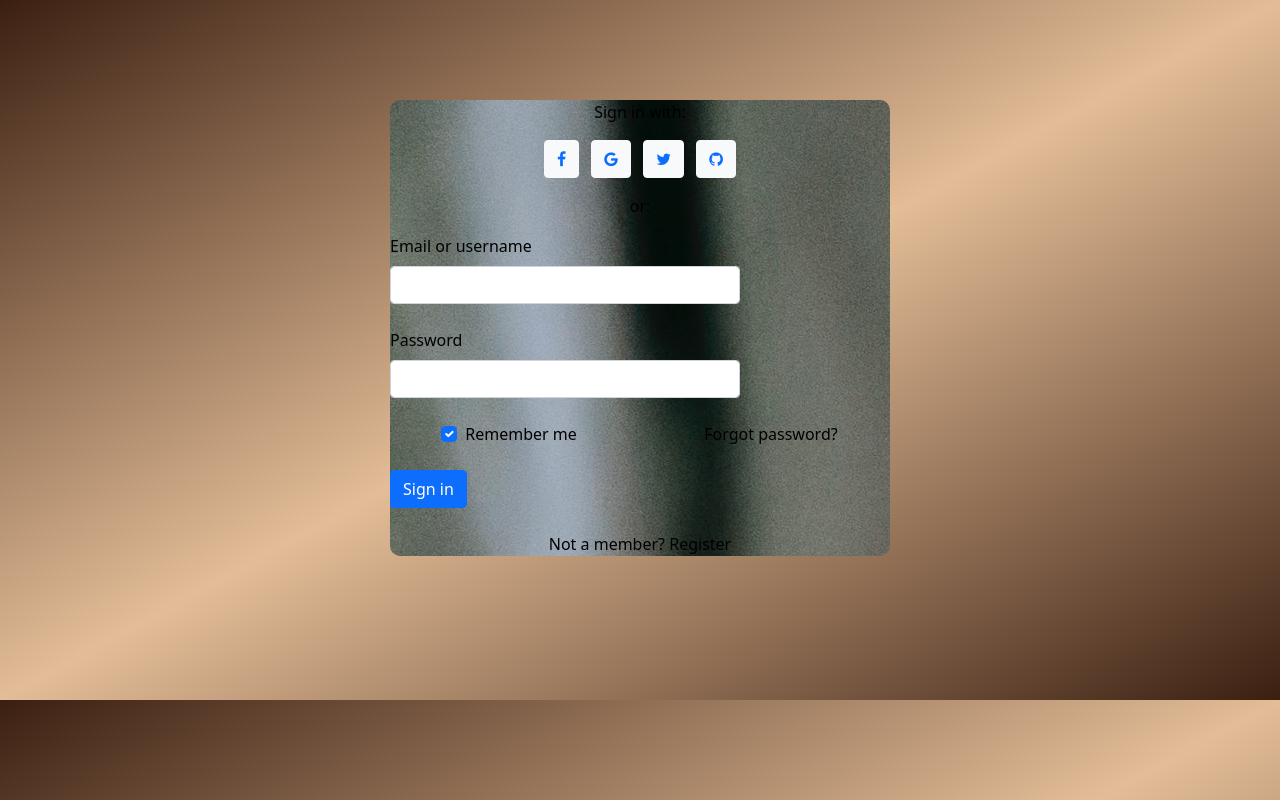
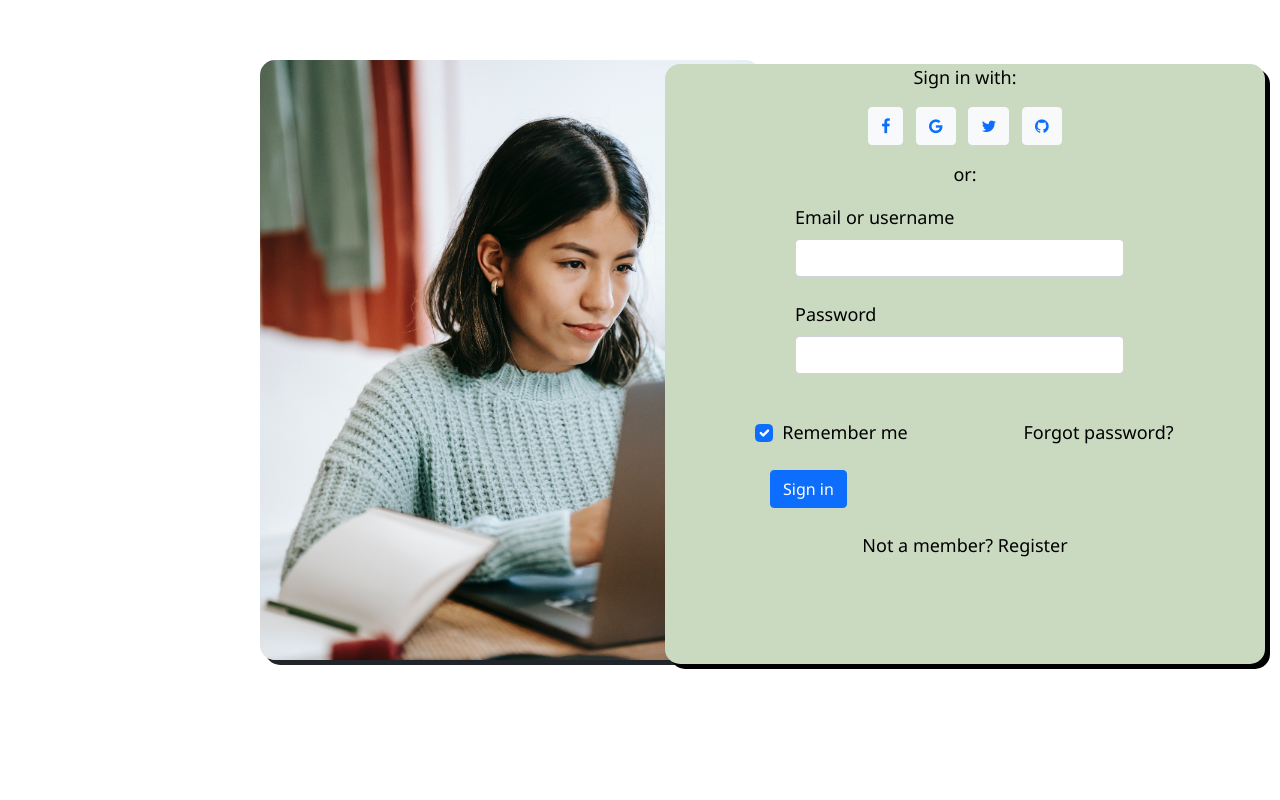
Before and after one commit to Sara-cos/IWT_lab_project, a PHP site: page /HTML/Login.html in a window 1280 px wide. Run offline with PHP 8.4, Linux system fonts and the light colour scheme.

Commit message:
login page

```diff
--- a/CSS/login.css
+++ b/CSS/login.css
@@ -2,30 +2,76 @@
     justify-content: center;
     align-items: center;
     width: 500px;
-    height: 600px;
+    height: 600px !important;
+    object-fit: cover;
     margin-left: auto;
     margin-right: auto;
     margin-top: 100px;
 }
 body{
-    background-image: linear-gradient(to bottom right,#3b1f11,#e3bd97,#3b1f11);
     color: white;
 }
+body img{
+    width: 100%;
+    height: 856px;
+}
 .tab-content{
-    background-image: url('../images/login.jpg');
-    border-radius: 10px;
-    background-color: rgb(255, 255, 255);
+    /* background-image: url('../images/login.jpg'); */
+    border-radius: 15px;
+    font-family: 'Segoe UI', Tahoma, Geneva, Verdana, sans-serif;
+    font-size: large;
+    background-color: rgb(202, 218, 193);
     color: black !important;
+    align-items: center;
+    justify-content: center;
+    margin-left: -155px;
+    margin-top: -36px;
+    margin-right: auto;
+    width: 600px;
+    height: 600px;
+    box-shadow: 5px 5px;
+
 }
 .tab-content a{
     color: black !important;
     text-decoration: none;
+
 }
 #loginName{
     width: 70%;
-    justify-content: center;
-    align-items: center;
+}
+.email__pass{
+    margin-left: 130px;
+}
+.register{
+    margin: 35px;
+    padding: 10px;
+}
+.signin{
+    margin-left: 60px;
+}
+.symbol{
+    margin-top: 20px !important;
 }
 #loginPassword{
     width: 70%;
 }
+.login__page{
+    display: flex;
+    height: max-content;
+}
+.bgi{
+    margin: 50px;
+    padding: 10px;
+
+    /* height: ; */
+}
+.bgi img{
+    display: inline-block;
+    width: 500px;
+    height: 600px;
+    object-fit: cover;
+    margin-left: 200px;
+    border-radius: 15px;
+    box-shadow: 5px 5px;
+}
--- a/HTML/Login.html
+++ b/HTML/Login.html
@@ -13,6 +13,10 @@
 </head>
 
 <body>
+  <div class="login__page">
+    <div class="bgi">
+      <img src="../images/login.jpg" alt="login">
+    </div>
     <div class="login">
       <!---- Pills navs -->
       <!-- Pills content -->
@@ -41,6 +45,7 @@
             <p class="text-center">or:</p>
 
             <!-- Email input -->
+            <div class="email__pass">
               <div class="form-outline mb-4">
                 <label class="form-label" for="loginName">Email or username</label>
                 <input type="email" id="loginName" class="form-control" />
@@ -54,7 +59,11 @@
                 <input type="password" id="loginPassword" class="form-control" />
               </div>
 
+            </div>
+
+
             <!-- 2 column grid layout -->
+            <div class="register">
               <div class="row mb-4">
                 <div class="col-md-6 d-flex justify-content-center">
                   <!-- Checkbox -->
@@ -71,17 +80,19 @@
               </div>
 
               <!-- Submit button -->
-          <button type="submit" class="btn btn-primary btn-block mb-4">Sign in</button>
+              <button type="submit" class="signin btn btn-primary btn-block mb-4">Sign in</button>
 
               <!-- Register buttons -->
               <div class="text-center">
                 <p>Not a member? <a href="#!">Register</a></p>
               </div>
+            </div>
+
           </form>
         </div>
         <div class="tab-pane fade" id="pills-register" role="tabpanel" aria-labelledby="tab-register">
           <form>
-          <div class="text-center mb-3">
+            <div class="symbol text-center mb-3">
               <p>Sign up with:</p>
               <button type="button" class="btn btn-link btn-floating mx-1">
                 <i class="fab fa-facebook-f"></i>
@@ -150,6 +161,8 @@
 
 
     </div>
+  </div>
+
 </body>
 
 </html>
```
Also changed, not shown: images/registration.jpg (added). Lines whose indentation alone changed are shown as unchanged.
